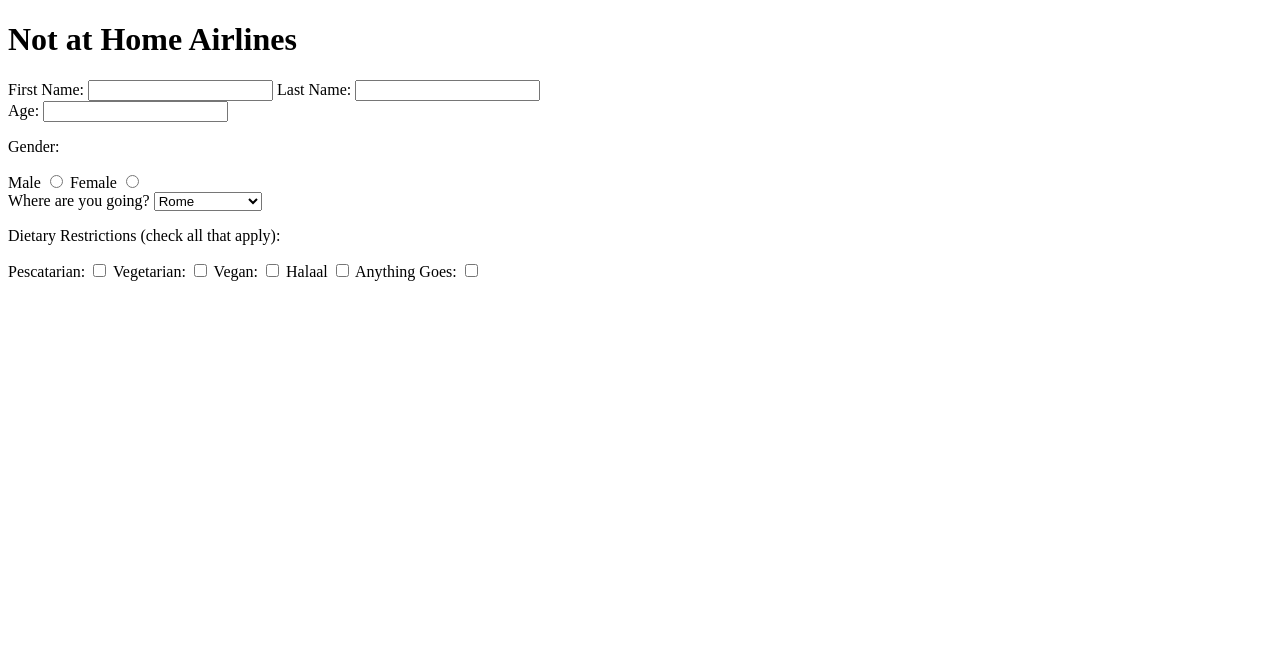
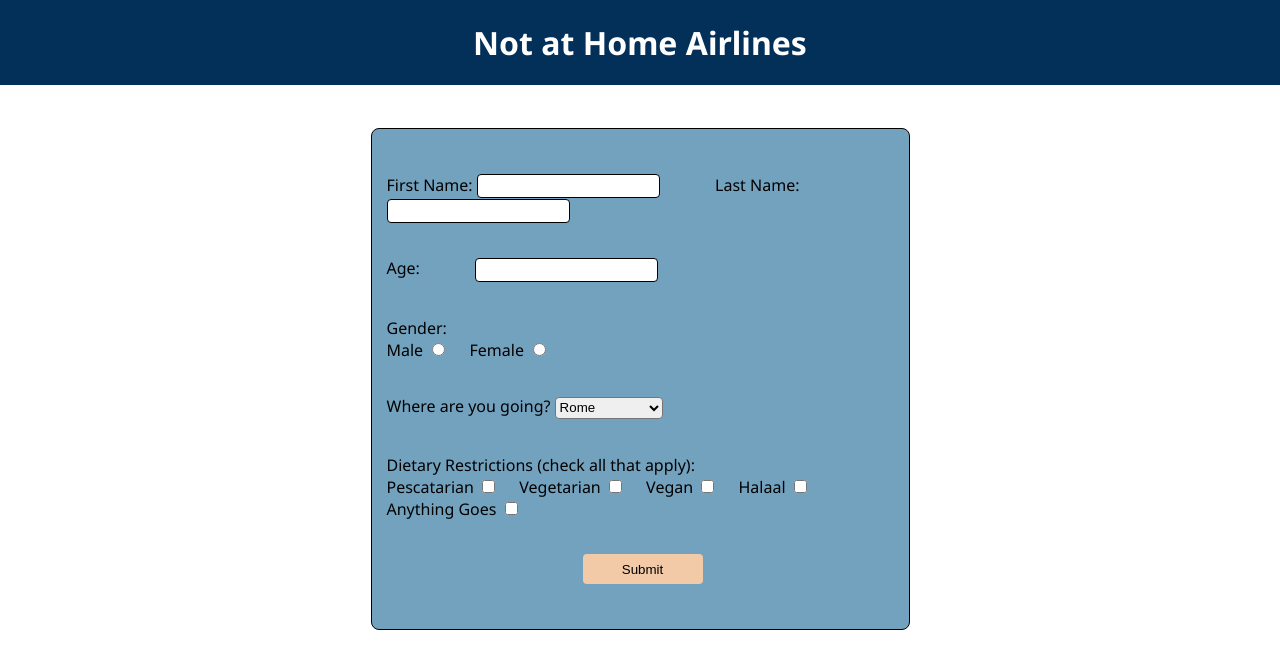
Before and after one commit to AdrienB1/module_assignments, a plain HTML site: page 2_module/0_js_2/1_travel_form/index.html in a window 1280 px wide. Drawn offline with Linux system fonts and the light colour scheme.

Commit message:
finished styling for 'Travel Form' assignment

```diff
--- a/2_module/0_js_2/1_travel_form/index.html
+++ b/2_module/0_js_2/1_travel_form/index.html
@@ -6,6 +6,8 @@
         <title>Travel Form</title>
         <meta name="Adrien" content="Travel Form" />
         <link rel="stylesheet" href="styles.css" />
+        <link rel="preconnect" href="https://fonts.gstatic.com">
+        <link href="https://fonts.googleapis.com/css2?family=Noto+Sans:wght@400;700&display=swap" rel="stylesheet">
     </head>
 
     <body>
@@ -14,29 +16,31 @@
         </header>
         <main class="formHolder">
             <form name="travelForm" id="myForm">
-                <div class="nameSection">
+                <div class="nameSection formSection">
                     <label>First Name: </label>
                     <input
                         type="text"
                         name="firstName"
-                        class="firstNameInput"
+                        class="firstNameInput inputBox"
+                        required
                     />
 
                     <label>Last Name: </label>
-                    <input type="text" name="lastName" class="lastNameInput" />
+                    <input type="text" name="lastName" class="lastNameInput inputBox" required/>
                 </div>
-                <div class="ageSection">
-                    <label>Age: </label>
-                    <input type="number" name="age" class="ageInput" />
+                <div class="ageSection formSection">
+                    <label class="ageLabel">Age: </label>
+                    <input type="number" name="age" class="ageInput inputBox" required/>
                 </div>
-                <div class="genderSection">
+                <div class="genderSection formSection">
                     <p>Gender:</p>
                     <label>Male</label>
                     <input
                         type="radio"
                         name="gender"
-                        class="genderInput"
+                        class="genderInput genderOne"
                         value="male"
+                        required
                     />
                     <label>Female</label>
                     <input
@@ -46,9 +50,9 @@
                         value="female"
                     />
                 </div>
-                <div class="locationSection">
+                <div class="locationSection formSection">
                     <label>Where are you going?</label>
-                    <select name="location" class="locationInput">
+                    <select name="location" class="locationInput" required>
                         <option value="Rome">Rome</option>
                         <option value="The Moon">The Moon</option>
                         <option value="Tokyo">Tokyo</option>
@@ -59,23 +63,23 @@
                         <option value="The Carribean">The Carribean</option>
                     </select>
                 </div>
-                <div class="foodSection">
+                <div class="foodSection formSection">
                     <p>Dietary Restrictions (check all that apply):</p>
-                    <label>Pescatarian:</label>
+                    <label>Pescatarian</label>
                     <input
                         type="checkbox"
                         name="diet"
                         class="dietInput"
                         value="pescatarian"
                     />
-                    <label>Vegetarian: </label>
+                    <label>Vegetarian</label>
                     <input
                         type="checkbox"
                         name="diet"
                         class="dietInput"
                         value="vegetarian"
                     />
-                    <label>Vegan: </label>
+                    <label>Vegan</label>
                     <input
                         type="checkbox"
                         name="diet"
@@ -89,13 +93,16 @@
                         class="dietInput"
                         value="Halaal"
                     />
-                    <label>Anything Goes: </label>
+                    <label>Anything Goes</label>
                     <input
                         type="checkbox"
                         name="diet"
                         class="dietInput"
                         value="anything goes"
                     />
+                </div>
+                <div class="submitSection">
+                    <input type="submit" class="submitButton"/>
                 </div>
             </form>
         </main>
--- a/2_module/0_js_2/1_travel_form/styles.css
+++ b/2_module/0_js_2/1_travel_form/styles.css
@@ -0,0 +1,125 @@
+
+/* Main Sections */
+
+html {
+    margin: 0;
+    padding: 0;
+    height: 100%;
+    width: 100%;
+    font-family: 'Noto Sans', sans-serif;;
+}
+
+body {
+    margin: 0;
+    padding: 0;
+    height: 100%;
+    width: 100%;
+    display: flex;
+    justify-content: center;
+}
+
+header {
+    background-color: #023059;
+    color: white;
+    height: 85px;
+    width: 100%;
+    margin: 0;
+    position: fixed;
+    display: flex;
+    justify-content: center;
+    top: 0;
+    left: 0;
+}
+
+.formHolder {
+    margin: 0;
+    padding: 10px;
+    padding-left: 15px;
+    height: 60%;
+    width: 40%;
+    margin-top: 10%;
+    border: 1px solid black;
+    border-radius: 8px;
+    background-color: #73A2BF;
+}
+
+form {
+    margin: 0;
+    padding: 0;
+    height: 100%;
+    width: 100%;
+    display: flex;
+    justify-content: space-evenly;
+    flex-direction: column;
+    align-items: center;
+}
+
+
+/* Form Sections */
+
+p {
+    margin: 0;
+    padding: 0;
+}
+
+.formSection {
+    width: 100%;
+}
+
+.nameSection {
+
+}
+
+.firstNameInput {
+    margin-right: 10%;
+}
+
+.ageSection {
+
+}
+
+.ageLabel {
+    margin-right: 51px;
+}
+
+.genderSection {
+
+}
+
+.genderOne {
+    margin-right: 20px;
+}
+
+.locationSection {
+
+}
+
+.foodSection {
+
+}
+
+.dietInput {
+    margin-right: 20px;
+}
+
+.inputBox {
+    border-radius: 4px;
+    border: 1px solid black;
+    height: 20px;
+    outline: none;
+}
+
+.submitButton {
+    height: 30px;
+    width: 120px;
+    border-radius: 4px;
+    border: none;
+    outline: none;
+    background-color: #F2CAA7;
+}
+
+.locationInput {
+    height: 22px;
+    outline: none;
+    border-radius: 4px;
+}
```
